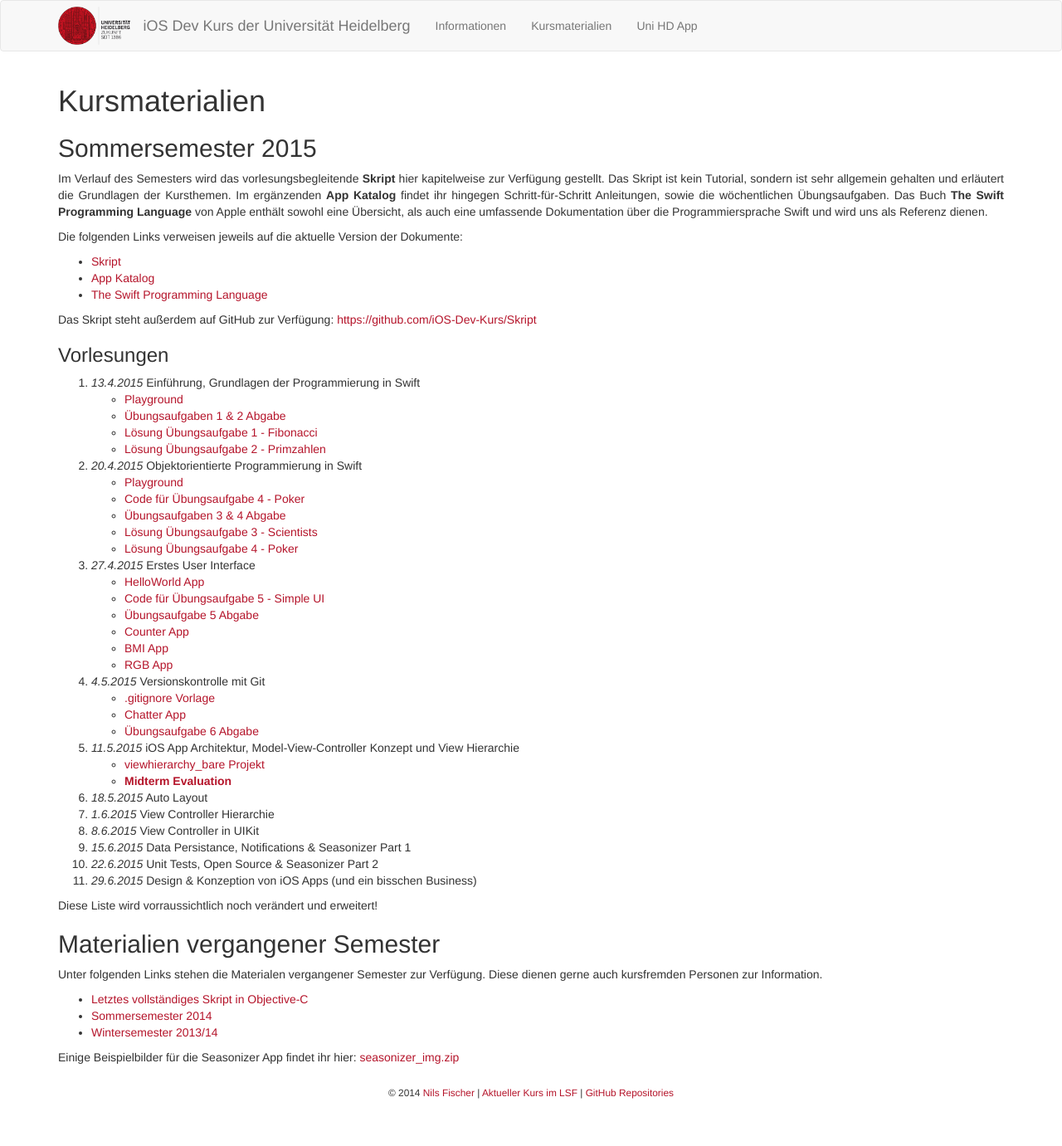
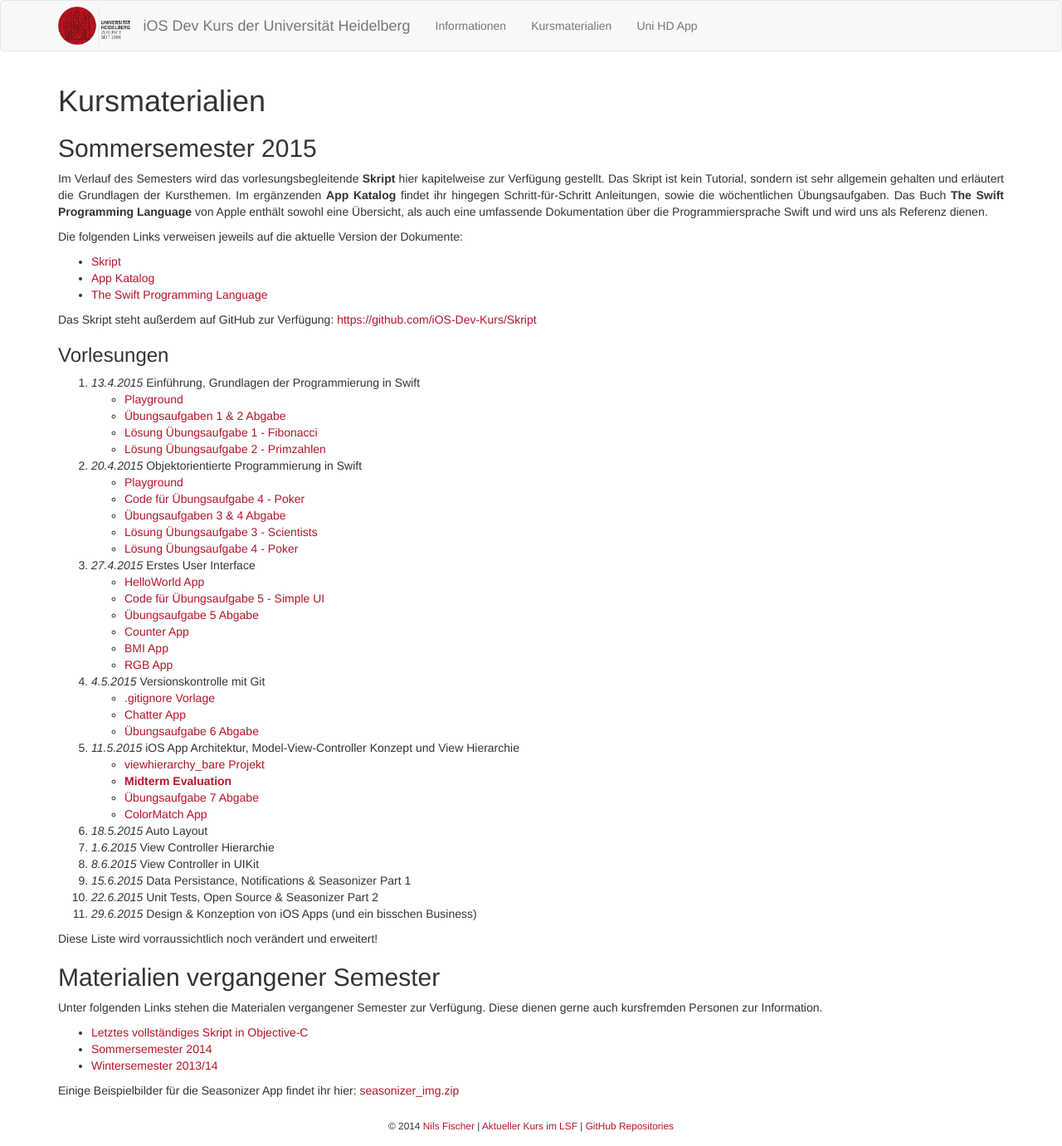
Before and after one commit to iOS-Dev-Kurs/iOS-Dev-Kurs.github.io, a Jekyll site: the page built from material/index.md, in a window 1280 px wide. Shown: the whole page at 83% size. Built offline with Jekyll 4.4.1, drawn with Linux system fonts in a browser that asks for light colours; Markdown is read by kramdown in place of the engine named in the settings; before the commit the page ends 1341 px from its top, so only the background shows below that.

Commit message:
added lecture 6 material

```diff
--- a/material/index.md
+++ b/material/index.md
@@ -42,6 +42,8 @@
 5. *11.5.2015* iOS App Architektur, Model-View-Controller Konzept und View Hierarchie
 	- [viewhierarchy_bare Projekt](https://github.com/iOS-Dev-Kurs/viewhierarchy_bare)
 	- **[Midterm Evaluation](https://docs.google.com/forms/d/1dkVpHBuU-uOUuxXt-_ZC5nVanZfSU4lxYrdkxBS-mjo/viewform?usp=send_form)**
+	- [Übungsaufgabe 7 Abgabe](https://docs.google.com/forms/d/1QtzvESlfRzdjytxsFIsdM-tTIH13XdYyd60u90SFC7g/viewform?usp=send_form)
+	- [ColorMatch App](https://github.com/iOS-Dev-Kurs/color-match)
 6. *18.5.2015* Auto Layout
 7. *1.6.2015* View Controller Hierarchie
 8. *8.6.2015* View Controller in UIKit
```
